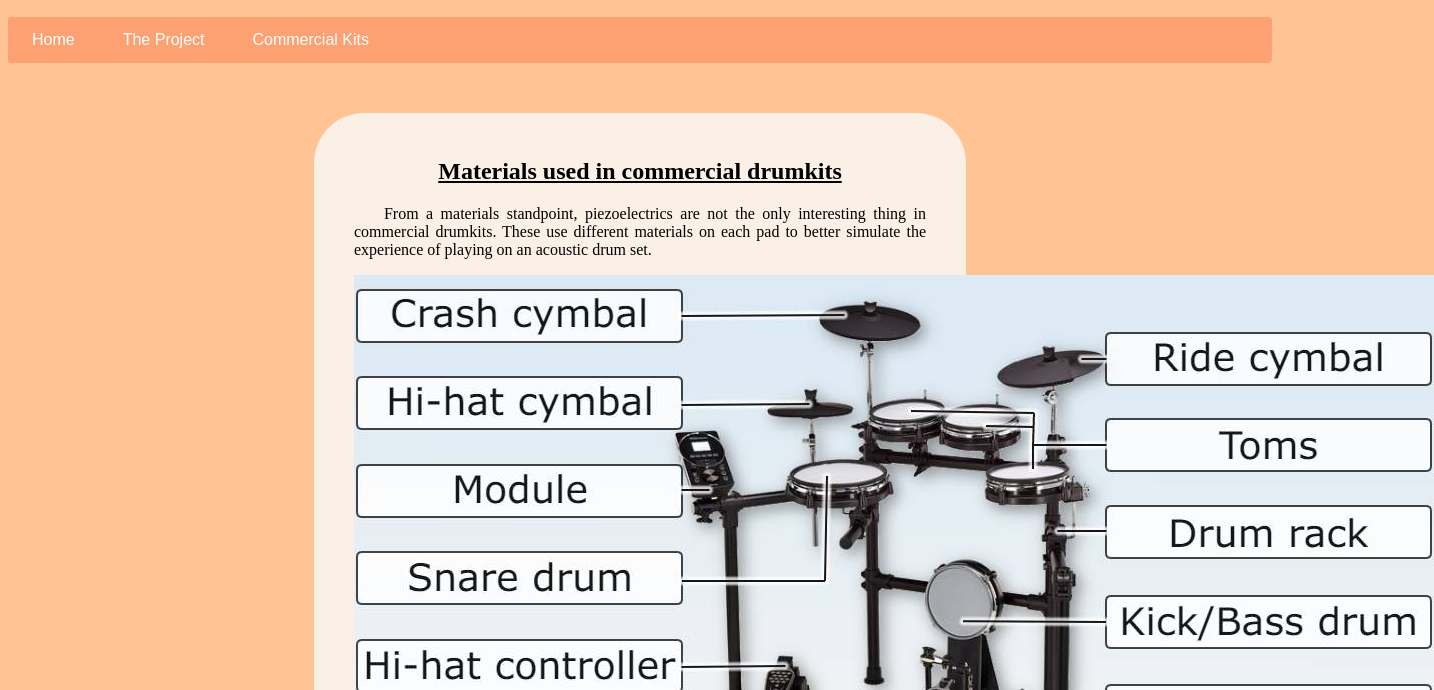
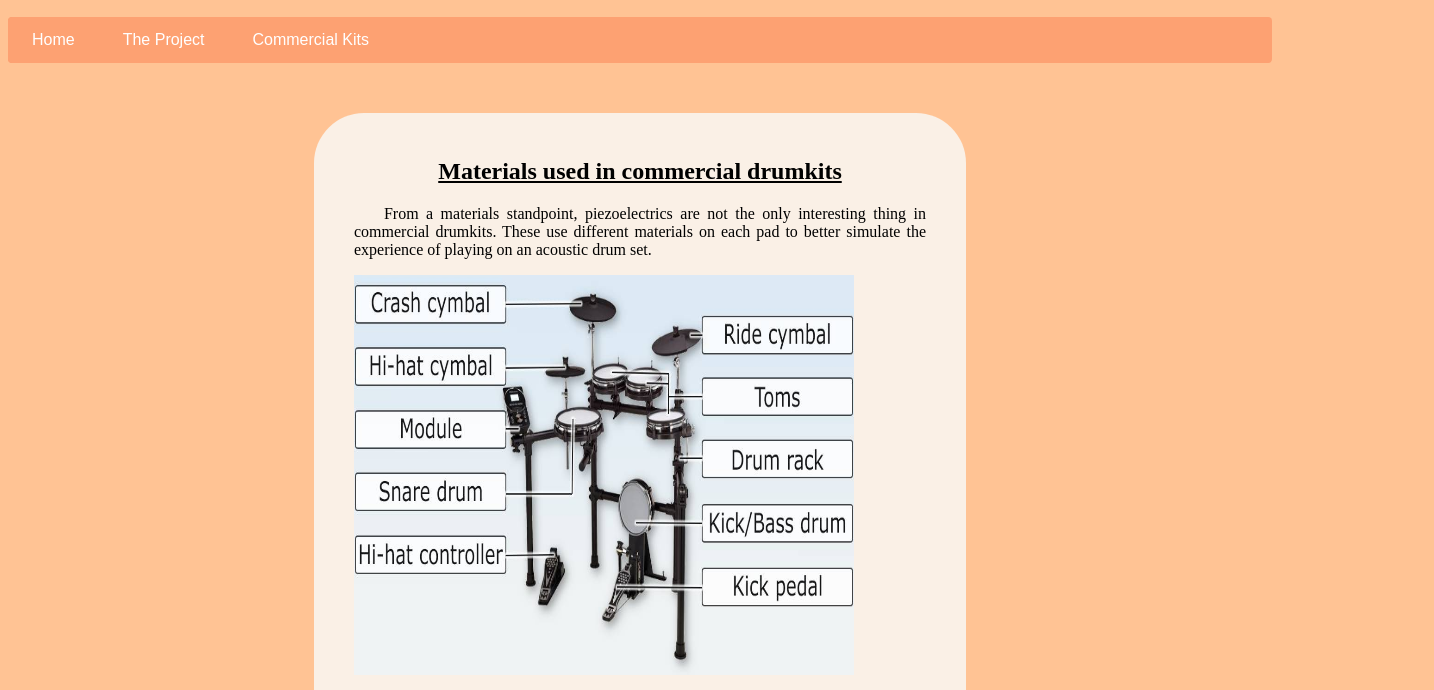
Before and after one commit to host-msdrumkit/host-msdrumkit.github.io, a plain HTML site: page comp.html in a window 1280 px wide. Shown: the part 110-800 px from the top of the page, 1434 px wide, since content can reach past the window. Drawn offline with Linux system fonts and the light colour scheme.

Commit message:
Update comp.html

```diff
--- a/comp.html
+++ b/comp.html
@@ -38,7 +38,7 @@
             &nbsp;&nbsp;&nbsp; From a materials standpoint, piezoelectrics are not the only interesting thing in commercial drumkits.
             These use different materials on each pad to better simulate the experience of playing on an acoustic drum set.
           </p>
-          <img src="media/commercialdrumkit.jpg" alt = "commercial drumkit">
+          <img src="media/commercialdrumkit.jpg" alt = "commercial drumkit" style="width:500px;height:400px;">
           <h3>&nbsp;&nbsp;&nbsp; Snare Pad </h3>
           <p>
             &nbsp;&nbsp;&nbsp;It is the main drum, it provides a characteristic more strident and metallic tone.
```
